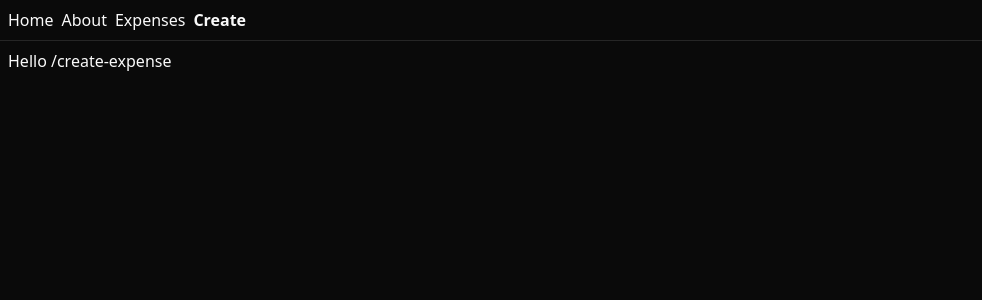
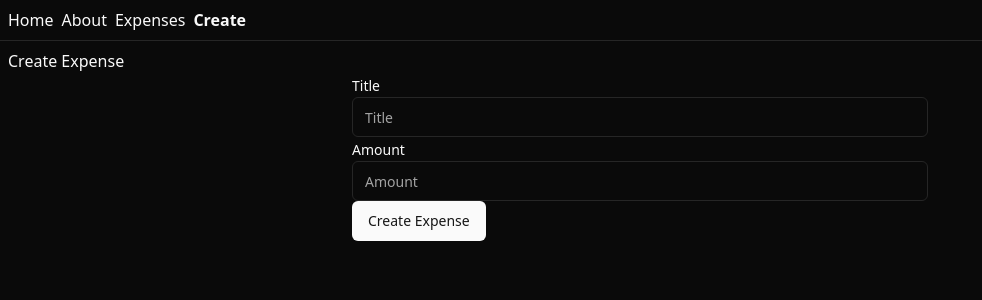
Before and after one commit to nipunaupeksha/expense-tracker, a React (Vite) app in the folder frontend/: page /create-expense in a window 1280 px wide. Shown: the top 300 px of the page, without its empty margins (0-982 px from the left). Built offline with nearby package versions, Linux system fonts and the light colour scheme; what hono would draw is missing.

Commit message:
add: basic form

```diff
--- a/frontend/package.json
+++ b/frontend/package.json
@@ -10,6 +10,7 @@
     "preview": "vite preview"
   },
   "dependencies": {
+    "@radix-ui/react-label": "^2.1.1",
     "@radix-ui/react-slot": "^1.1.1",
     "@tanstack/react-query": "^5.62.8",
     "@tanstack/react-router": "^1.91.3",
--- /dev/null
+++ b/frontend/src/components/ui/input.tsx
@@ -0,0 +1,22 @@
+import * as React from "react"
+
+import { cn } from "@/lib/utils"
+
+const Input = React.forwardRef<HTMLInputElement, React.ComponentProps<"input">>(
+  ({ className, type, ...props }, ref) => {
+    return (
+      <input
+        type={type}
+        className={cn(
+          "flex h-10 w-full rounded-md border border-input bg-background px-3 py-2 text-base ring-offset-background file:border-0 file:bg-transparent file:text-sm file:font-medium file:text-foreground placeholder:text-muted-foreground focus-visible:outline-none focus-visible:ring-2 focus-visible:ring-ring focus-visible:ring-offset-2 disabled:cursor-not-allowed disabled:opacity-50 md:text-sm",
+          className
+        )}
+        ref={ref}
+        {...props}
+      />
+    )
+  }
+)
+Input.displayName = "Input"
+
+export { Input }
--- /dev/null
+++ b/frontend/src/components/ui/label.tsx
@@ -0,0 +1,24 @@
+import * as React from "react"
+import * as LabelPrimitive from "@radix-ui/react-label"
+import { cva, type VariantProps } from "class-variance-authority"
+
+import { cn } from "@/lib/utils"
+
+const labelVariants = cva(
+  "text-sm font-medium leading-none peer-disabled:cursor-not-allowed peer-disabled:opacity-70"
+)
+
+const Label = React.forwardRef<
+  React.ElementRef<typeof LabelPrimitive.Root>,
+  React.ComponentPropsWithoutRef<typeof LabelPrimitive.Root> &
+    VariantProps<typeof labelVariants>
+>(({ className, ...props }, ref) => (
+  <LabelPrimitive.Root
+    ref={ref}
+    className={cn(labelVariants(), className)}
+    {...props}
+  />
+))
+Label.displayName = LabelPrimitive.Root.displayName
+
+export { Label }
--- a/frontend/src/routes/create-expense.tsx
+++ b/frontend/src/routes/create-expense.tsx
@@ -1,9 +1,23 @@
-import { createFileRoute } from '@tanstack/react-router'
+import { Label } from "@/components/ui/label";
+import { Input } from "@/components/ui/input";
+import { createFileRoute } from "@tanstack/react-router";
+import { Button } from "@/components/ui/button";
 
-export const Route = createFileRoute('/create-expense')({
+export const Route = createFileRoute("/create-expense")({
   component: CreateExpenses,
-})
+});
 
 function CreateExpenses() {
-  return <div className="p-2">Hello /create-expense</div>
+  return (
+    <div className="p-2">
+      <h2>Create Expense</h2>
+      <form className="max-w-xl m-auto">
+        <Label htmlFor="title">Title</Label>
+        <Input type="text" id="title" placeholder="Title" />
+        <Label htmlFor="amount">Amount</Label>
+        <Input type="text" id="amount" placeholder="Amount" />
+        <Button type="submit">Create Expense</Button>
+      </form>
+    </div>
+  );
 }
```
Also changed, not shown: 1 other file (tests, documents, lock files or other folders).
